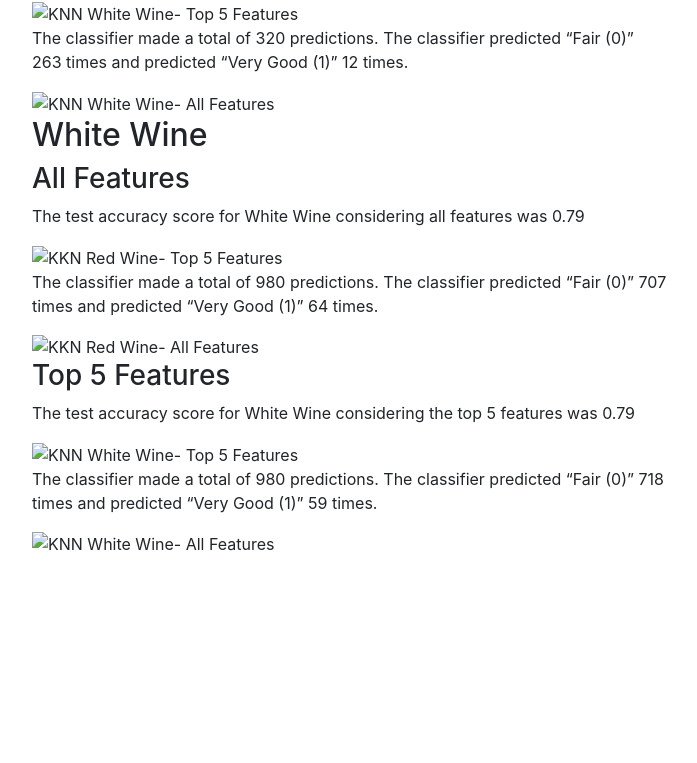
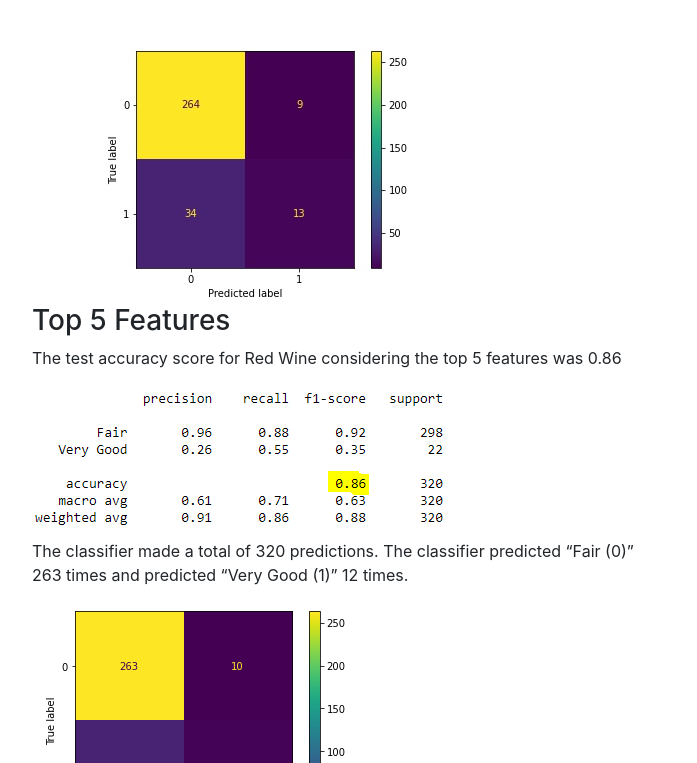
Before and after one commit to josiedeleon/Final-Project, a plain HTML site: page jocelyn_lr.html in a window 1280 px wide. Shown: the part 702-1465 px from the top of the page, without its empty margins (53-750 px from the left). Before the commit the page ends 1258 px from the top, so only its background shows below. Drawn offline with nearby package versions, Linux system fonts and the light colour scheme; the site is published under a folder, as on GitHub Pages, so addresses that start at the root find nothing.

Commit message:
just removed the /

```diff
--- a/jocelyn_lr.html
+++ b/jocelyn_lr.html
@@ -57,23 +57,23 @@ Based on the test accuracy scores for these models, all features vs the top 5 fe
                     <p>
                         The test accuracy score for Red Wine considering all features was 0.87
                     </p>
-                    <img src="/Resources/images/all_LR_RED_Report.PNG" alt="KKN Red Wine- Top 5 Features" id="other-image">
+                    <img src="Resources/images/all_LR_RED_Report.PNG" alt="KKN Red Wine- Top 5 Features" id="other-image">
                     <p>
                         The classifier made a total of 320 predictions.
                         The classifier predicted “Fair (0)” 264 times and predicted “Very Good (1)” 13 times.
                     </p>
-                    <img src="/Resources/images/red_all_features_matrix_Logistic.jpg" alt="KKN Red Wine- All Features" id="other-image">
+                    <img src="Resources/images/red_all_features_matrix_Logistic.jpg" alt="KKN Red Wine- All Features" id="other-image">
 
                     <h3 class="plot-header">Top 5 Features </h3>
                     <p>
                         The test accuracy score for Red Wine considering the top 5 features was 0.86
                     </p>
-                    <img src="/Resources/images/5_LR_RED_Report.PNG" alt="KNN White Wine- Top 5 Features" id="other-image">
+                    <img src="Resources/images/5_LR_RED_Report.PNG" alt="KNN White Wine- Top 5 Features" id="other-image">
                     <p>
                         The classifier made a total of 320 predictions.
                         The classifier predicted “Fair (0)” 263 times and predicted “Very Good (1)” 12 times.
                     </p>
-                    <img src="/Resources/images/5_LR_RED_matrix.PNG" alt="KNN White Wine- All Features" id="other-image">
+                    <img src="Resources/images/5_LR_RED_matrix.PNG" alt="KNN White Wine- All Features" id="other-image">
 
 
                     <h2 class="plot-header">White Wine </h1>
@@ -81,23 +81,23 @@ Based on the test accuracy scores for these models, all features vs the top 5 fe
                         <p>
                             The test accuracy score for White Wine considering all features was 0.79
                         </p>
-                        <img src="/Resources/images/all_LR_White_Report.PNG" alt="KKN Red Wine- Top 5 Features" id="other-image">
+                        <img src="Resources/images/all_LR_White_Report.PNG" alt="KKN Red Wine- Top 5 Features" id="other-image">
                         <p>
                             The classifier made a total of 980 predictions.
                         The classifier predicted “Fair (0)” 707 times and predicted “Very Good (1)” 64 times.
                         </p>
-                        <img src="/Resources/images/all_LR_White_matrix.PNG" alt="KKN Red Wine- All Features" id="other-image">
+                        <img src="Resources/images/all_LR_White_matrix.PNG" alt="KKN Red Wine- All Features" id="other-image">
 
                         <h3 class="plot-header">Top 5 Features </h3>
                         <p>
                             The test accuracy score for White Wine considering the top 5 features was 0.79
                         </p>
-                        <img src="/Resources/images/5_LR_White_Report.PNG" alt="KNN White Wine- Top 5 Features" id="other-image">
+                        <img src="Resources/images/5_LR_White_Report.PNG" alt="KNN White Wine- Top 5 Features" id="other-image">
                         <p>
                             The classifier made a total of 980 predictions.
                         The classifier predicted “Fair (0)” 718 times and predicted “Very Good (1)” 59 times.
                         </p>
-                        <img src="/Resources/images/5_LR_White_matrix.PNG" alt="KNN White Wine- All Features" id="other-image">
+                        <img src="Resources/images/5_LR_White_matrix.PNG" alt="KNN White Wine- All Features" id="other-image">
 
                 </div>
             </div>
```
Also changed, not shown: jocelyn_knn.html (+8 -8 lines).
